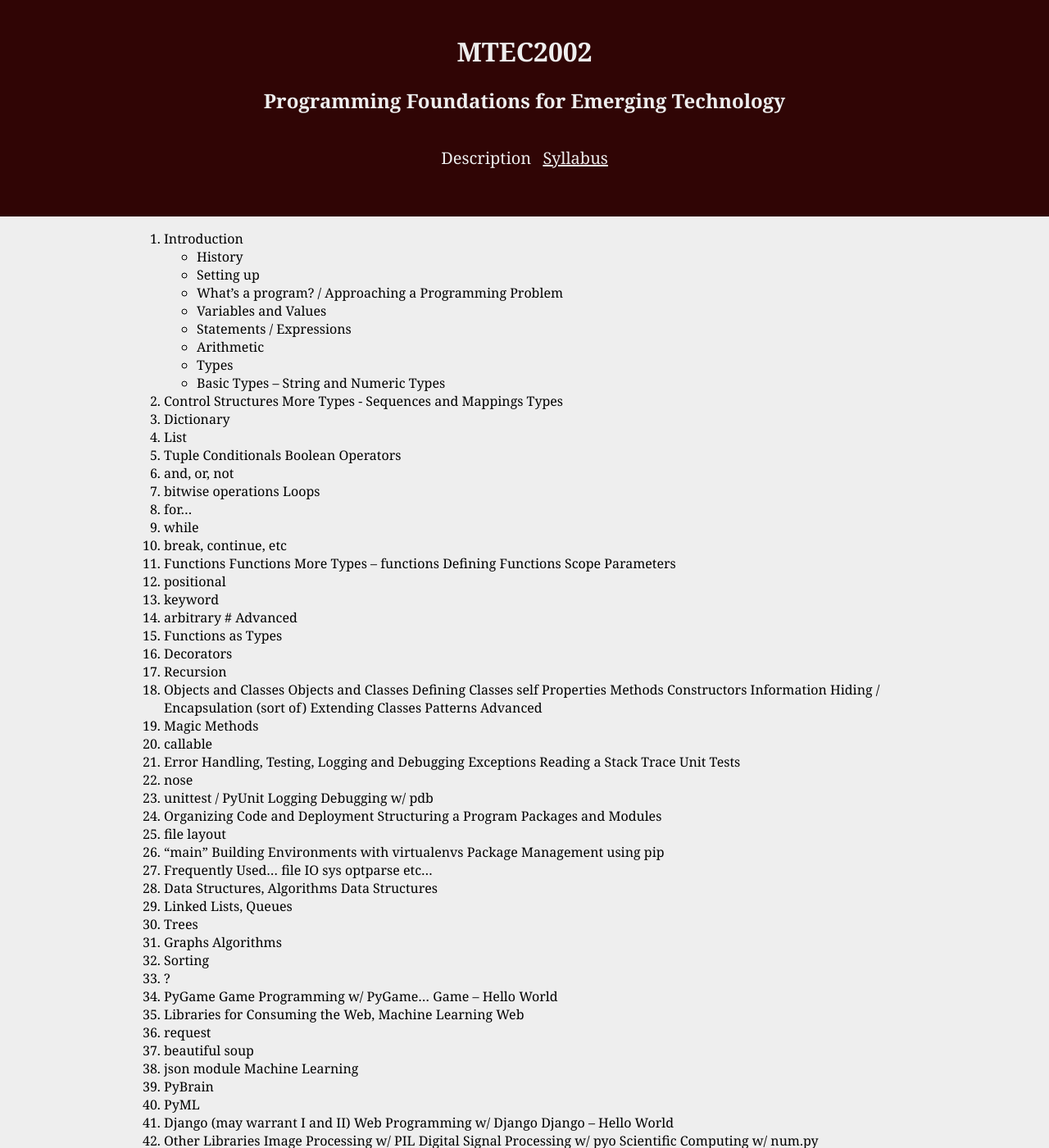
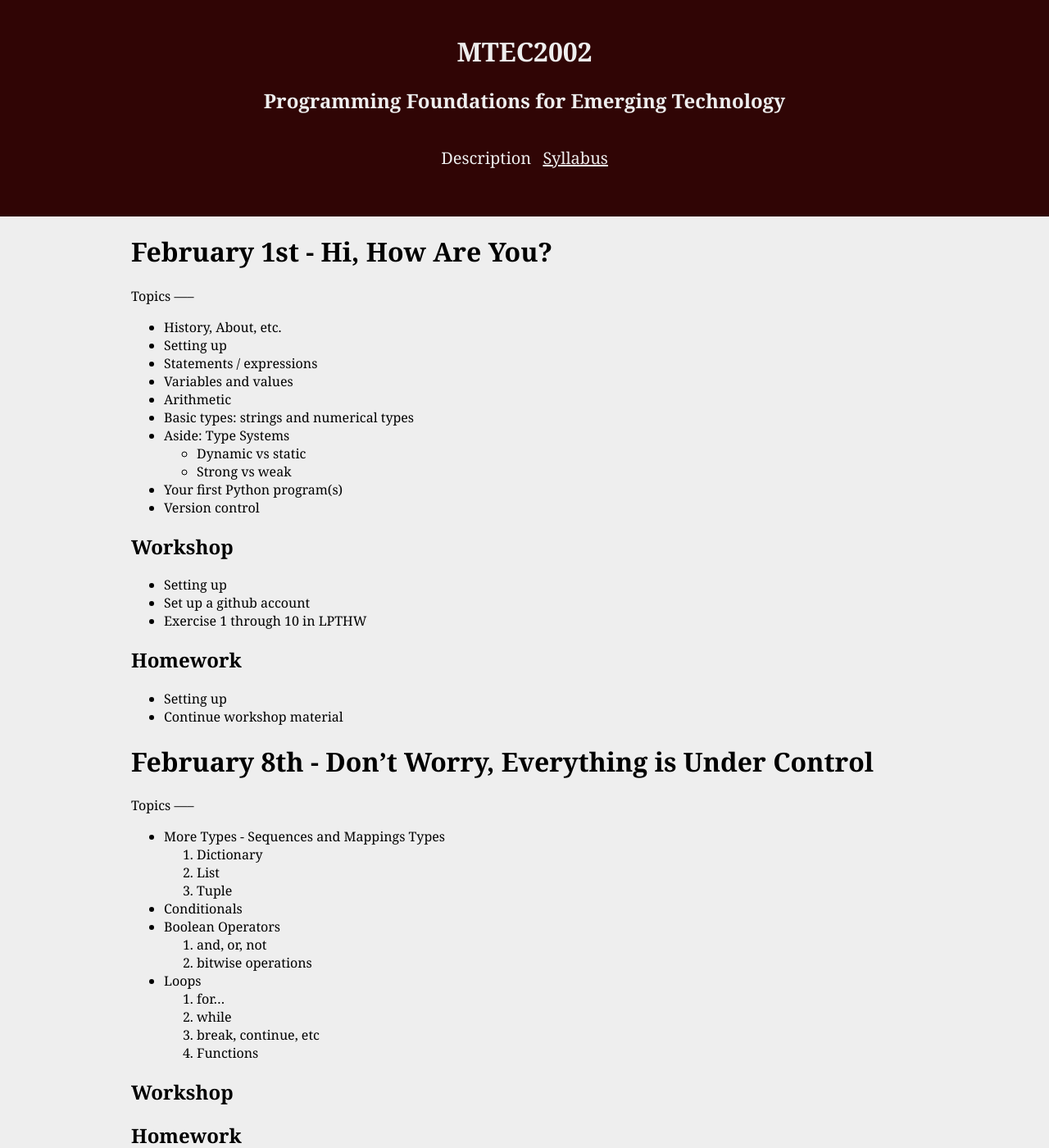
Before and after one commit to jversoza/MTEC2002, a Jekyll site: the page built from programming-foundations-2012-spring.markdown, in a window 1280 px wide and 1400 px high. Shown: the whole window at 82% size. Built offline with Jekyll 4.4.1, drawn with Linux system fonts in a browser that asks for light colours; some of the changed text lies outside the part shown.

Commit message:
moving list from open office doc to syllabus page

```diff
--- a/_layouts/default.html
+++ b/_layouts/default.html
@@ -11,13 +11,13 @@
 <div id="nav-container">
 <ul id="nav">
 
-{% if page.nav== 'index' %}
+{% if page.nav-state == 'index' %}
 	<li class="current-page">Description</li>
 {% else %}
 	<li><a href="{{ site.base_url }}/index.html">Description</a></li>
 {% endif %}
 
-{% if page.nav== 'syllabus' %}
+{% if page.nav-state == 'syllabus' %}
 	<li class="current-page">Syllabus</li>
 {% else %}
 	<li><a href="{{ site.base_url }}/programming-foundations-2012-spring.html">Syllabus</a></li>
--- a/index.html
+++ b/index.html
@@ -1,7 +1,7 @@
 ---
 layout: default
 title: MTEC2002 - Programming Foundations for Emerging Technology
-nav: index
+nav-state: index
 ---
 <div id="bd">
 <ul>
--- a/programming-foundations-2012-spring.markdown
+++ b/programming-foundations-2012-spring.markdown
@@ -1,44 +1,227 @@
 ---
 layout: default
 title: MTEC2002 - Programming Foundations for Emerging Technology - Spring 2012
-nav: syllabus
+nav-state: syllabus
 ---
-1. Introduction
-	* History
-	* Setting up
-	* What's a program? / Approaching a Programming Problem
-	* Variables and Values
-	* Statements / Expressions
-	* Arithmetic
-	* Types
-	* Basic Types – String and Numeric Types
-2. Control Structures
-More Types -  Sequences and Mappings Types
-1. Dictionary
-2. List
-3. Tuple
-Conditionals
-Boolean Operators
-1. and, or, not
-2. bitwise operations
-Loops
-1. for...
-2. while
-3. break, continue, etc
-3. Functions
-Functions
-More Types – functions
-Defining Functions
-Scope
-Parameters
-1. positional
-2. keyword
-3. arbitrary #
-Advanced
-1. Functions as Types
-2. Decorators
-3. Recursion
-4. Objects and Classes
+
+February 1st - Hi, How Are You?
+=====
+Topics
+-----
+* History, About, etc.
+* Setting up
+* Statements / expressions
+* Variables and values
+* Arithmetic
+* Basic types:  strings and numerical types
+* Aside: Type Systems
+	* Dynamic vs static
+	* Strong vs weak
+* Your first Python program(s)
+* Version control
+
+Workshop
+-----
+* Setting up
+* Set up a github account
+* Exercise 1 through 10 in LPTHW
+
+Homework
+-----
+* Setting up
+* Continue workshop material
+
+February 8th - Don't Worry, Everything is Under Control
+=====
+Topics
+-----
+* More Types -  Sequences and Mappings Types
+	1. Dictionary
+	2. List
+	3. Tuple
+* Conditionals
+* Boolean Operators
+	1. and, or, not
+	2. bitwise operations
+* Loops
+	1. for...
+	2. while
+	3. break, continue, etc
+	3. Functions
+
+Workshop
+-----
+
+Homework
+-----
+
+February 15th - Functions
+=====
+Topics
+-----
+* Scope
+* More Types – functions
+* Defining Functions
+* Parameters
+	1. positional
+	2. keyword
+	3. arbitrary #
+* Advanced
+	1. Functions as Types
+	2. Decorators
+	3. Recursion
+	4. Objects and Classes
+
+Workshop
+-----
+
+Homework
+-----
+
+February 22nd
+=====
+* What's a program? / Approaching a programming problem
+Topics
+-----
+
+Workshop
+-----
+
+Homework
+-----
+
+February 29th
+=====
+Topics
+-----
+
+Workshop
+-----
+
+Homework
+-----
+
+March 7th
+=====
+Topics
+-----
+
+Workshop
+-----
+
+Homework
+-----
+
+March 14th
+=====
+Topics
+-----
+
+Workshop
+-----
+
+Homework
+-----
+
+March 21st
+=====
+Topics
+-----
+
+Workshop
+-----
+
+Homework
+-----
+
+March 28th
+=====
+Topics
+-----
+
+Workshop
+-----
+
+Homework
+-----
+
+April 4th
+=====
+Topics
+-----
+
+Workshop
+-----
+
+Homework
+-----
+
+April 11th
+=====
+Topics
+-----
+
+Workshop
+-----
+
+Homework
+-----
+
+April 18th
+=====
+Topics
+-----
+
+Workshop
+-----
+
+Homework
+-----
+
+April 25th
+=====
+Topics
+-----
+
+Workshop
+-----
+
+Homework
+-----
+
+May 2nd
+=====
+Topics
+-----
+
+Workshop
+-----
+
+Homework
+-----
+
+May 9th
+=====
+Topics
+-----
+
+Workshop
+-----
+
+Homework
+-----
+May 16th no class
+=====
+May 23rd
+=====
+Topics
+-----
+
+Workshop
+-----
+
+Homework
+-----
 Objects and Classes
 Defining Classes
 self
```
